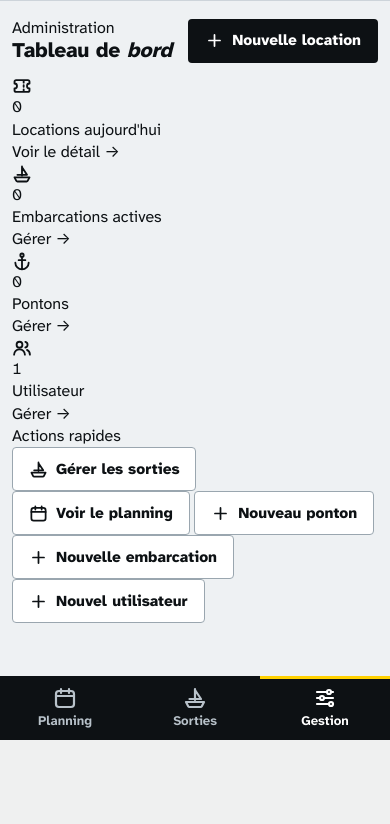
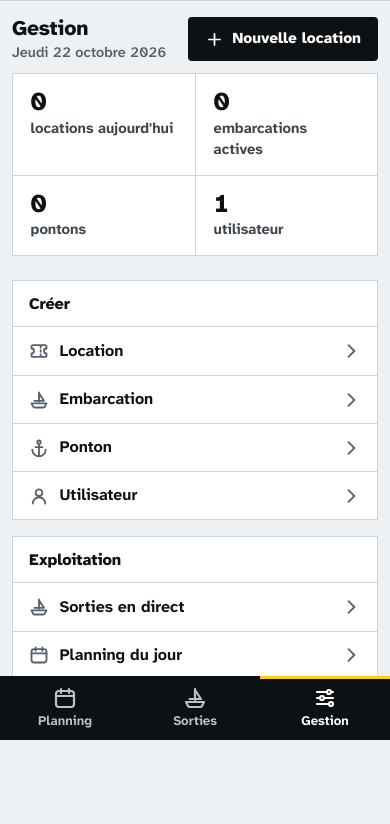
Before and after one commit to Samito-05/GestionnairePontons, a Django app: page /gestion/ in a window 390 px wide. Shown: the part 104-928 px from the top of the page. Before the commit the page ends 844 px from the top, so only its background shows below. Run offline with Django 5.2, Linux system fonts and the light colour scheme; the visitor is signed in with stand-in values (Sample User, id 1); data comes from the database, SQL or seed files in the repository; data that the repository does not hold is empty.

Commit message:
refonte(ui): écrans Gestion — relevé du jour, tableaux triables, formulaires courts
- tableau de bord : relevé chiffré cliquable + listes Créer / Exploitation
  (fin des cartes de stats à icône)
- tableaux : en-têtes triables côté client (aria-sort), badges d'état aux
  marques de balisage, Modifier / Supprimer sobres
- mobile : fiches compactes en 3 colonnes, onglets de section soulignés
- formulaires : panneau unique, erreurs sous le champ avec marque, aide de la
  fin prévue placée en tête

```diff
--- a/static/css/base.css
+++ b/static/css/base.css
@@ -600,6 +600,7 @@ body.tl-fs-active { overflow: hidden; }
 .th-sort { background: none; border: 0; font: inherit; color: inherit; cursor: pointer; text-align: left; }
 .th-sort:hover { color: var(--ink); background: var(--rule); }
 .th-sort .icon { width: .9rem; height: .9rem; opacity: .35; }
+th.cell-num .th-sort { justify-content: flex-end; }
 th[aria-sort] .th-sort { color: var(--ink); }
 th[aria-sort] .th-sort .icon { opacity: 1; }
 th[aria-sort="descending"] .th-sort .icon { transform: rotate(180deg); }
@@ -715,7 +716,7 @@ th[aria-sort="descending"] .th-sort .icon { transform: rotate(180deg); }
   .data-table, .data-table tbody, .data-table tr, .data-table td { display: block; width: 100%; }
   .data-table thead { display: none; }
   .data-table tbody tr {
-    display: grid; grid-template-columns: 1fr 1fr; gap: .1rem .75rem;
+    display: grid; grid-template-columns: repeat(3, minmax(0, 1fr)); gap: .1rem .75rem;
     background: var(--surface); border: 1px solid var(--rule); padding: .6rem .8rem .7rem; margin-bottom: .5rem;
   }
   .data-table tbody tr:hover td { background: none; }
@@ -728,6 +729,7 @@ th[aria-sort="descending"] .th-sort .icon { transform: rotate(180deg); }
   .data-table .empty-row { display: block; }
   .data-table .empty-row td { padding: 2rem 0; }
   .cell-clip { max-width: 100%; }
+  .data-table td.cell-num { text-align: left; }
   .form-panel { padding: 1rem; border-left: 0; border-right: 0; margin: 0 -.75rem; }
   .form-actions .btn { flex: 1; }
 }
--- a/templates/pontons/admin/dashboard.html
+++ b/templates/pontons/admin/dashboard.html
@@ -1,57 +1,37 @@
 {% extends 'pontons/admin/base_admin.html' %}
-{% block title %}Tableau de bord{% endblock %}
+{% block title %}Gestion{% endblock %}
 
 {% block admin_content %}
 <div class="page-header">
-  <div>
-    <p class="page-eyebrow">Administration</p>
-    <h1 class="page-title">Tableau de <em>bord</em></h1>
-  </div>
+  {% now "l j F Y" as today %}<h1 class="page-title">Gestion<small>{{ today|capfirst }}</small></h1>
   <a href="{% url 'admin_location_new' %}" class="btn btn-primary"><svg class="icon"><use href="#i-plus"/></svg>Nouvelle location</a>
 </div>
 
-<div class="stat-grid">
-  <div class="stat-card stat-card-coral">
-    <div class="stat-icon"><svg class="icon"><use href="#i-ticket"/></svg></div>
-    <div class="stat-value">{{ nb_locations_today }}</div>
-    <div class="stat-label">Location{{ nb_locations_today|pluralize }} aujourd'hui</div>
-    <a href="{% url 'admin_locations' %}" class="stat-link">Voir le détail →</a>
-  </div>
+<!-- Relevé : chaque chiffre mène à sa liste -->
+<nav class="summary" aria-label="Relevé">
+  <a href="{% url 'admin_locations' %}"><strong>{{ nb_locations_today }}</strong><span>location{{ nb_locations_today|pluralize }} aujourd'hui</span></a>
+  <a href="{% url 'admin_embarcations' %}"><strong>{{ nb_embarcations }}</strong><span>embarcation{{ nb_embarcations|pluralize }} active{{ nb_embarcations|pluralize }}</span></a>
+  <a href="{% url 'admin_pontons' %}"><strong>{{ nb_pontons }}</strong><span>ponton{{ nb_pontons|pluralize }}</span></a>
+  <a href="{% url 'admin_users' %}"><strong>{{ nb_users }}</strong><span>utilisateur{{ nb_users|pluralize }}</span></a>
+</nav>
 
-  <div class="stat-card stat-card-teal">
-    <div class="stat-icon"><svg class="icon"><use href="#i-boat"/></svg></div>
-    <div class="stat-value">{{ nb_embarcations }}</div>
-    <div class="stat-label">Embarcation{{ nb_embarcations|pluralize }} active{{ nb_embarcations|pluralize }}</div>
-    <a href="{% url 'admin_embarcations' %}" class="stat-link">Gérer →</a>
-  </div>
-
-  <div class="stat-card">
-    <div class="stat-icon"><svg class="icon"><use href="#i-anchor"/></svg></div>
-    <div class="stat-value">{{ nb_pontons }}</div>
-    <div class="stat-label">Ponton{{ nb_pontons|pluralize }}</div>
-    <a href="{% url 'admin_pontons' %}" class="stat-link">Gérer →</a>
-  </div>
-
-  <div class="stat-card stat-card-amber">
-    <div class="stat-icon"><svg class="icon"><use href="#i-users"/></svg></div>
-    <div class="stat-value">{{ nb_users }}</div>
-    <div class="stat-label">Utilisateur{{ nb_users|pluralize }}</div>
-    <a href="{% url 'admin_users' %}" class="stat-link">Gérer →</a>
-  </div>
-</div>
-
-<div class="card mt-4">
-  <div class="card-header">
-    <span class="card-header-title">Actions rapides</span>
-  </div>
-  <div class="card-body">
-    <div class="quick-actions">
-      <a href="{% url 'gestionnaire' %}" class="btn btn-ghost"><svg class="icon"><use href="#i-boat"/></svg>Gérer les sorties</a>
-      <a href="{% url 'planning' %}" class="btn btn-ghost"><svg class="icon"><use href="#i-calendar"/></svg>Voir le planning</a>
-      <a href="{% url 'admin_ponton_new' %}" class="btn btn-ghost"><svg class="icon"><use href="#i-plus"/></svg>Nouveau ponton</a>
-      <a href="{% url 'admin_embarcation_new' %}" class="btn btn-ghost"><svg class="icon"><use href="#i-plus"/></svg>Nouvelle embarcation</a>
-      <a href="{% url 'admin_user_new' %}" class="btn btn-ghost"><svg class="icon"><use href="#i-plus"/></svg>Nouvel utilisateur</a>
-    </div>
-  </div>
+<div class="dash-grid">
+  <section class="panel" aria-labelledby="dash-create">
+    <h2 class="panel-title" id="dash-create">Créer</h2>
+    <ul class="link-list">
+      <li><a href="{% url 'admin_location_new' %}"><svg class="icon"><use href="#i-ticket"/></svg>Location<svg class="icon chev"><use href="#i-chevron-right"/></svg></a></li>
+      <li><a href="{% url 'admin_embarcation_new' %}"><svg class="icon"><use href="#i-boat"/></svg>Embarcation<svg class="icon chev"><use href="#i-chevron-right"/></svg></a></li>
+      <li><a href="{% url 'admin_ponton_new' %}"><svg class="icon"><use href="#i-anchor"/></svg>Ponton<svg class="icon chev"><use href="#i-chevron-right"/></svg></a></li>
+      <li><a href="{% url 'admin_user_new' %}"><svg class="icon"><use href="#i-user"/></svg>Utilisateur<svg class="icon chev"><use href="#i-chevron-right"/></svg></a></li>
+    </ul>
+  </section>
+  <section class="panel" aria-labelledby="dash-ops">
+    <h2 class="panel-title" id="dash-ops">Exploitation</h2>
+    <ul class="link-list">
+      <li><a href="{% url 'gestionnaire' %}"><svg class="icon"><use href="#i-boat"/></svg>Sorties en direct<svg class="icon chev"><use href="#i-chevron-right"/></svg></a></li>
+      <li><a href="{% url 'planning' %}"><svg class="icon"><use href="#i-calendar"/></svg>Planning du jour<svg class="icon chev"><use href="#i-chevron-right"/></svg></a></li>
+      <li><a href="{% url 'admin_locations' %}"><svg class="icon"><use href="#i-ticket"/></svg>Locations du jour<svg class="icon chev"><use href="#i-chevron-right"/></svg></a></li>
+    </ul>
+  </section>
 </div>
 {% endblock %}
```
Also changed, not shown: templates/pontons/admin/_form_fields.html (+4 -4 lines), templates/pontons/admin/embarcation_form.html (+3 -8 lines), templates/pontons/admin/embarcations.html (+15 -24 lines), templates/pontons/admin/location_form.html (+7 -12 lines), templates/pontons/admin/locations.html (+19 -22 lines), templates/pontons/admin/ponton_form.html (+3 -8 lines), templates/pontons/admin/pontons.html (+12 -21 lines), templates/pontons/admin/user_form.html (+5 -10 lines), templates/pontons/admin/users.html (+14 -17 lines).
